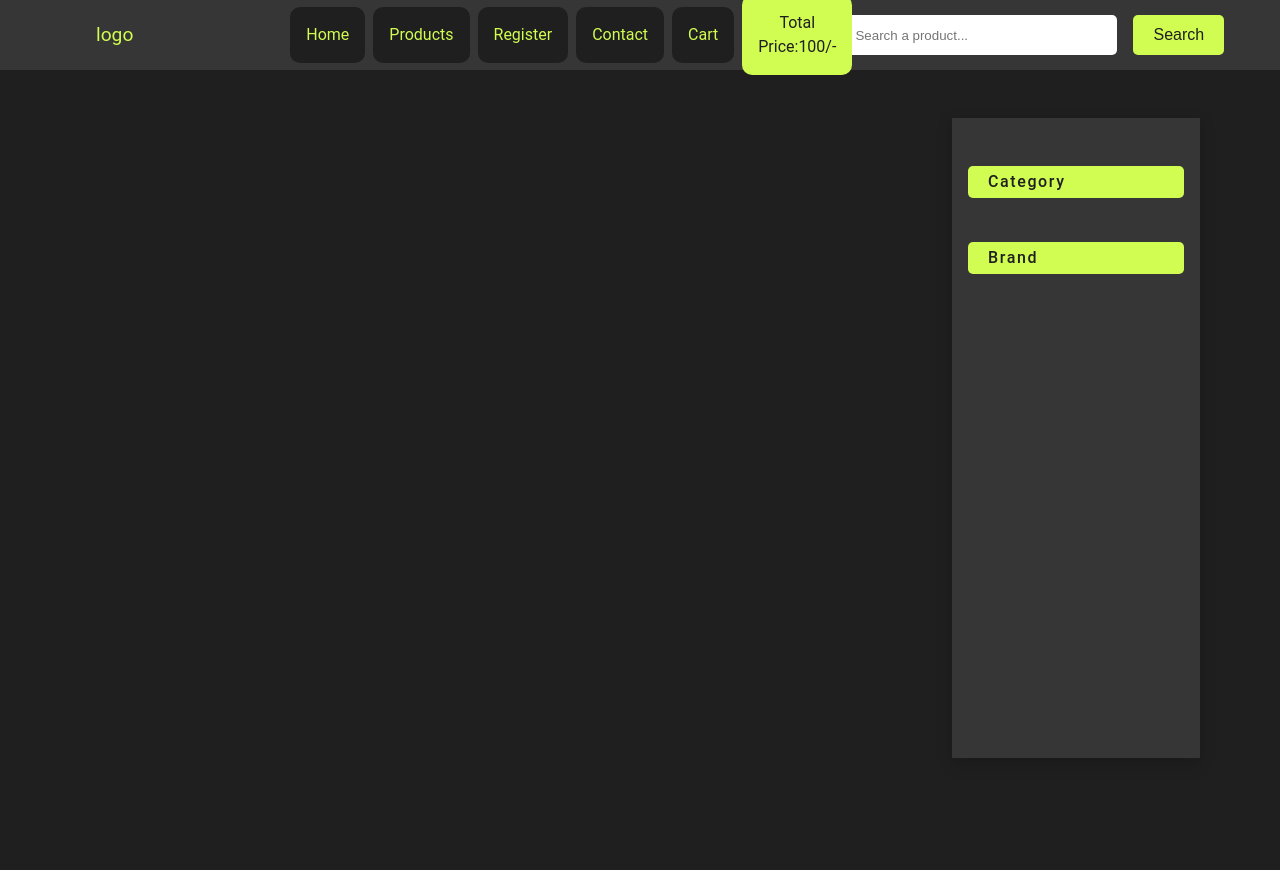
After one commit to fayinana/ecommerce-website, a PHP site: page /search_product.php in a window 1280 px wide. The commit adds this page. Run offline with PHP 8.4, Linux system fonts and the light colour scheme; data that the repository does not hold is empty.

Commit message:
collecting the functionality in one function and a new added search functionality

```diff
--- a/css/style.css
+++ b/css/style.css
@@ -116,6 +116,18 @@ img {
   color: var(--body-bc-dark);
   cursor: pointer;
 }
+
+.title {
+  border: none;
+  padding: 0.5rem 1.25rem;
+  text-transform: capitalize;
+  background: var(--active);
+  font-weight: 500;
+  font-size: 1rem;
+  border-radius: 5px;
+  color: var(--body-bc-dark);
+  cursor: pointer;
+}
 .btn:hover {
   background: var(--active-hover);
 }
@@ -207,13 +219,29 @@ nav {
 }
 
 .list {
+  text-align: center;
+
+  color: var(--active);
+  background: var(--body-bc-dark);
+  padding: 1rem;
+  margin: 0.25rem;
   text-transform: capitalize;
-  padding: 0.5rem 1rem;
-  text-align: center;
-  font-size: 0.8rem;
+  border-radius: 10px;
+  cursor: pointer;
+}
+.list:last-child {
+  color: var(--body-bc-dark);
+  background: var(--active);
+}
+.link {
   color: var(--active);
+  background: var(--body-bc-dark);
+  padding: 1rem;
+  margin: 0.25rem;
+  text-transform: capitalize;
+  border-radius: 10px;
+  cursor: pointer;
 }
-
 .search-form {
   display: flex;
   justify-content: space-between;
@@ -374,9 +402,30 @@ nav {
     font-size: 1.2rem;
   }
 
+  /* .list {
+    text-align: center;
+
+    color: var(--active);
+    background: var(--body-bc-dark);
+    padding: 1rem;
+    margin: 0.25rem;
+    text-transform: capitalize;
+    border-radius: 10px;
+    cursor: pointer;
+  }
+  .list:last-child {
+    color: var(--body-bc-dark);
+    background: var(--active);
+  }
   .link {
     color: var(--active);
-  }
+    background: var(--body-bc-dark);
+    padding: 1rem;
+    margin: 0.25rem;
+    text-transform: capitalize;
+    border-radius: 10px;
+    cursor: pointer;
+  } */
 }
 
 /* admin */
--- /dev/null
+++ b/functions/common_function.php
@@ -0,0 +1,240 @@
+<?php
+
+
+include('./config/config.php');
+
+
+function getproducts(){
+
+global $con;
+
+if(!isset($_GET['category'])){
+
+    if(!isset($_GET['brand'])){
+
+
+$select_query = "SELECT * FROM `products` order by rand()";
+$result_query = mysqli_query($con,$select_query);
+// $row = mysqli_fetch_assoc($result_query);
+// echo $row['product_title'];
+
+while ($row = mysqli_fetch_assoc($result_query)) {
+  $product_title = $row['product_title'];
+ $product_description = $row['product_discription'];
+ $product_keywords = $row['product_keywords'];
+ $product_categories = $row['category_id'];
+ $product_brands = $row['brand_id'];
+ $product_price = $row['product_price'];
+ $product_image1 = $row['product_image1'];
+
+
+echo "
+    <div class='card'>
+        <div class='ratio-box'>
+            <img src='./admin/product_images/$product_image1' class='the-img' alt='$product_title'>
+        </div>
+        <div class='card-body'>
+            <div class='card-info'>
+                <span class='product-name'>$product_title</span>
+                <span class='card-price'>$$product_price</span>
+            </div>
+            <div class='card-buttons'>
+                <span class='add-to-fev'>O</span>
+                <span class='btn add-to-cart'>add to cart</span>
+            </div>
+        </div>
+    </div>";
+}
+
+}
+
+}
+}
+
+
+function get_filtered_product_category(){
+    global $con;
+
+    if(isset($_GET['category'])){
+    $category_id = $_GET['category'];
+
+
+
+$select_query = "SELECT * FROM `products` where category_id = $category_id  order by rand()";
+$result_query = mysqli_query($con,$select_query);
+$number_of_rows = mysqli_num_rows($result_query);
+
+if($number_of_rows == 0){
+    echo "<h1>error</h1>";
+    // adding no category animation
+}
+// $row = mysqli_fetch_assoc($result_query);
+// echo $row['product_title'];
+
+while ($row = mysqli_fetch_assoc($result_query)) {
+  $product_title = $row['product_title'];
+ $product_description = $row['product_discription'];
+ $product_keywords = $row['product_keywords'];
+ $product_categories = $row['category_id'];
+ $product_brands = $row['brand_id'];
+ $product_price = $row['product_price'];
+ $product_image1 = $row['product_image1'];
+
+
+echo "
+    <div class='card'>
+        <div class='ratio-box'>
+            <img src='./admin/product_images/$product_image1' class='the-img' alt='$product_title'>
+        </div>
+        <div class='card-body'>
+            <div class='card-info'>
+                <span class='product-name'>$product_title</span>
+                <span class='card-price'>$$product_price</span>
+            </div>
+            <div class='card-buttons'>
+                <span class='add-to-fev'>O</span>
+                <span class='btn add-to-cart'>add to cart</span>
+            </div>
+        </div>
+    </div>";
+}
+
+}
+
+}
+
+function get_filtered_product_brand(){
+    global $con;
+
+    if(isset($_GET['brand'])){
+    $brand_id = $_GET['brand'];
+
+
+
+$select_query = "SELECT * FROM `products` where category_id = $brand_id  order by rand()";
+$result_query = mysqli_query($con,$select_query);
+
+$number_of_rows = mysqli_num_rows($result_query);
+
+if($number_of_rows == 0){
+    echo "<h1>error</h1>";
+    // adding no brands animation
+}
+// $row = mysqli_fetch_assoc($result_query);
+// echo $row['product_title'];
+
+while ($row = mysqli_fetch_assoc($result_query)) {
+  $product_title = $row['product_title'];
+ $product_description = $row['product_discription'];
+ $product_keywords = $row['product_keywords'];
+ $product_categories = $row['category_id'];
+ $product_brands = $row['brand_id'];
+ $product_price = $row['product_price'];
+ $product_image1 = $row['product_image1'];
+
+
+echo "
+    <div class='card'>
+        <div class='ratio-box'>
+            <img src='./admin/product_images/$product_image1' class='the-img' alt='$product_title'>
+        </div>
+        <div class='card-body'>
+            <div class='card-info'>
+                <span class='product-name'>$product_title</span>
+                <span class='card-price'>$$product_price</span>
+            </div>
+            <div class='card-buttons'>
+                <span class='add-to-fev'>O</span>
+                <span class='btn add-to-cart'>add to cart</span>
+            </div>
+        </div>
+    </div>";
+}
+
+}
+
+}
+function get_category(){
+    global $con;
+         $select_categories = "SELECT * FROM `categories`";
+                $result_categories = mysqli_query($con , $select_categories);
+
+                while(  $row_data = mysqli_fetch_assoc($result_categories)){
+                    $category_title = $row_data["category_title"];
+                    $category_id = $row_data["category_id"];
+ echo "<li class='link'><a href='index.php?category=$category_id'> $category_title</a></li>";
+
+                }
+}
+
+
+
+function get_brands(){
+    global $con;
+      $select_brands = "SELECT * FROM `brands`";
+                $result_brands = mysqli_query($con , $select_brands);
+
+                while(  $row_data = mysqli_fetch_assoc($result_brands)){
+                    $brand_title = $row_data["brand_title"];
+                    $brand_id = $row_data["brand_id"];
+ echo "<li class='link'><a href='index.php?brand=$brand_id'> $brand_title</a></li>";
+
+                }
+                    }
+
+
+
+
+
+
+
+function search_product(){
+
+global $con;
+
+if(isset($_GET['search_data_product'])){
+
+$search_data_value = $_GET['search_data'];
+
+$search_query = "SELECT * FROM `products` where product_keywords like '%$search_data_value%'";
+$result_query = mysqli_query($con,$search_query);
+$number_of_rows = mysqli_num_rows($result_query);
+if($number_of_rows == 0){
+    echo "<h1>error</h1>";
+    // adding no category animation
+}
+while ($row = mysqli_fetch_assoc($result_query)) {
+  $product_title = $row['product_title'];
+ $product_description = $row['product_discription'];
+ $product_keywords = $row['product_keywords'];
+ $product_categories = $row['category_id'];
+ $product_brands = $row['brand_id'];
+ $product_price = $row['product_price'];
+ $product_image1 = $row['product_image1'];
+
+
+echo "
+    <div class='card'>
+        <div class='ratio-box'>
+            <img src='./admin/product_images/$product_image1' class='the-img' alt='$product_title'>
+        </div>
+        <div class='card-body'>
+            <div class='card-info'>
+                <span class='product-name'>$product_title</span>
+                <span class='card-price'>$$product_price</span>
+            </div>
+            <div class='card-buttons'>
+                <span class='add-to-fev'>O</span>
+                <span class='btn add-to-cart'>add to cart</span>
+            </div>
+        </div>
+    </div>";
+}
+
+}
+}
+
+
+
+
+?>
--- /dev/null
+++ b/search_product.php
@@ -0,0 +1,126 @@
+<?php
+include('./config/config.php');
+include('./functions/common_function.php');
+
+?>
+
+
+
+
+<!DOCTYPE html>
+<html lang="en">
+
+<head>
+    <meta charset="UTF-8">
+    <meta name="viewport" content="width=device-width, initial-scale=1.0">
+    <title>home</title>
+    <link rel="stylesheet" href="./css/style.css">
+</head>
+
+<body>
+    <!--  nav bar -->
+
+    <nav>
+        <button class="navigation-btn btn">
+            <i class="fas fa bars">==</i>
+        </button>
+        <div class="nav-bar">
+            <div class="nav-bar-header">
+                <!-- <img src="logo.svg" class="logo" alt="" /> -->
+                <p class="logo">logo</p>
+                <button class="close-btn"><i class="fas fa-times">X</i></button>
+            </div>
+            <ul class="lists">
+                <li class="list"><a href="/home">
+                        <span class="icon"></span>home
+                    </a></li>
+                <li class="list"><a href="">
+                        <span class="icon"></span>products
+                    </a></li>
+                <li class="list"><a href="">
+                        <span class="icon"></span>
+                        register</a></li>
+                <li class="list"><a href="">
+                        <span class="icon"></span>contact
+                    </a></li>
+                <li class="list"><a href="">
+                        <span class="icon"></span>cart
+                    </a></li>
+                <li class="list"><a href="">
+                        total price:100/-
+                    </a></li>
+            </ul>
+        </div>
+
+        <form action="" method="get" class="search-form">
+            <input type="search" class="search" placeholder="Search a product..." name="search_data">
+
+
+            <input type="submit" value="search" class="btn" name="search_data_product">
+        </form>
+    </nav>
+    <!-- USER DATA -->
+
+
+
+    <!-- ERROR DISPLAY -->
+
+    <main class="main-section">
+        <!-- products -->
+        <section class="products">
+
+            <?php
+            search_product();
+            // getproducts();
+            get_filtered_product_category();
+            get_filtered_product_brand()
+
+?>
+
+        </section>
+        <!--end products -->
+
+        <!-- side bar -->
+        <section class="side-bar">
+
+            <div class="profile">
+
+            </div>
+
+            <div class="category">
+                <h2 class="title">category</h2>
+                <ul class="category-list">
+
+                    <?php
+                get_category()
+
+
+                ?>
+
+                </ul>
+            </div>
+            <div class="factory">
+                <h2 class="title">brand</h2>
+                <ul class="category-list">
+
+                    <?php
+                    get_brands()
+
+                ?>
+                </ul>
+            </div>
+
+        </section>
+        <!-- end of side bar -->
+
+    </main>
+    <!-- footer -->
+    <!-- <footer>
+        <p></p>
+    </footer> -->
+
+
+    <script src="./js/script.js"></script>
+</body>
+
+</html>
```
Also changed, not shown: css/s.css (added, +59 -0 lines), index.php (+60 -139 lines).
